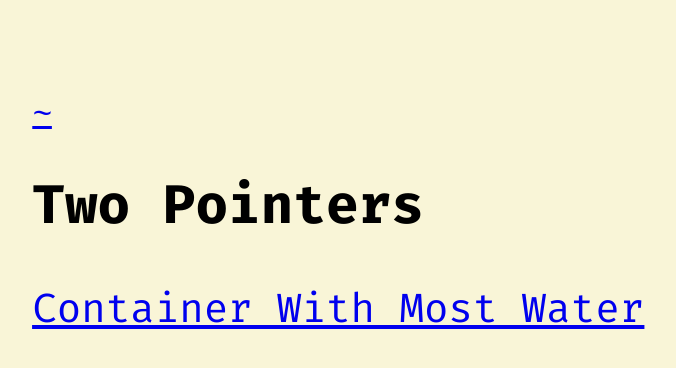
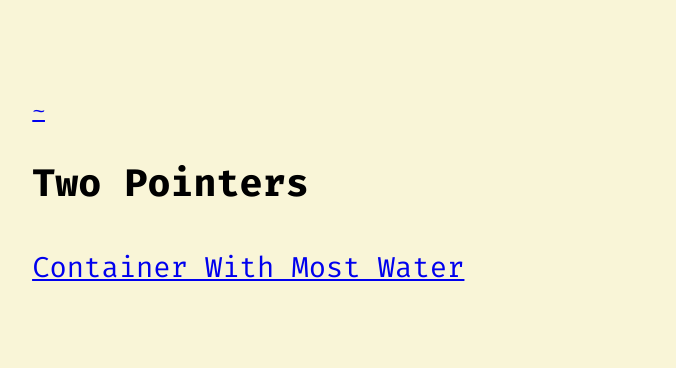
Before and after one commit to barrett-ruth/interview-prep, a React (Vite) app: page /two-pointers in a window 1280 px wide. Shown: the top 368 px of the page, without its empty margins (266-942 px from the left). Built offline with nearby package versions, Linux system fonts and the light colour scheme.

Commit message:
fix: font sizing

```diff
--- a/src/index.css
+++ b/src/index.css
@@ -8,14 +8,14 @@
 }
 
 body {
-  font-size: 1.7em;
+  font-size: 1.2em;
   font-family: 'EB Garamond', 'Times New Roman', serif;
   background-color: #f9f5d7;
   margin: 100px 200px;
   scroll-behavior: smooth;
   overscroll-behavior-y: none;
   overscroll-behavior-x: none;
-  line-height: 1.2em;
+  line-height: 1.3em;
 }
 body,
 html {
@@ -42,7 +42,7 @@ h2 {
 }
 
 .katex {
-  font-size: 1em;
+  font-size: 1.1em;
 }
 
 [data-a11y-footnotes-list-item]:target {
@@ -50,7 +50,7 @@ h2 {
 }
 
 .breadcrumb {
-  font-size: 1.2em;
+  font-size: 1.1em;
   font-style: italic;
   font-family: 'Courier New';
 }
--- a/src/twoPointers/containerWithMostWater/index.mdx
+++ b/src/twoPointers/containerWithMostWater/index.mdx
@@ -16,7 +16,7 @@ import _while from './snippets/while.py?raw'
 <FootnotesProvider>
 
 <div className='breadcrumb'>
-  <Link to='/'>~</Link>/<Link to='/two-pointers'>two-pointers</Link>
+  <Link to='/'>~</Link> / <Link to='/two-pointers'>two-pointers</Link>
 </div>
 
 # Container With Most Water
```
